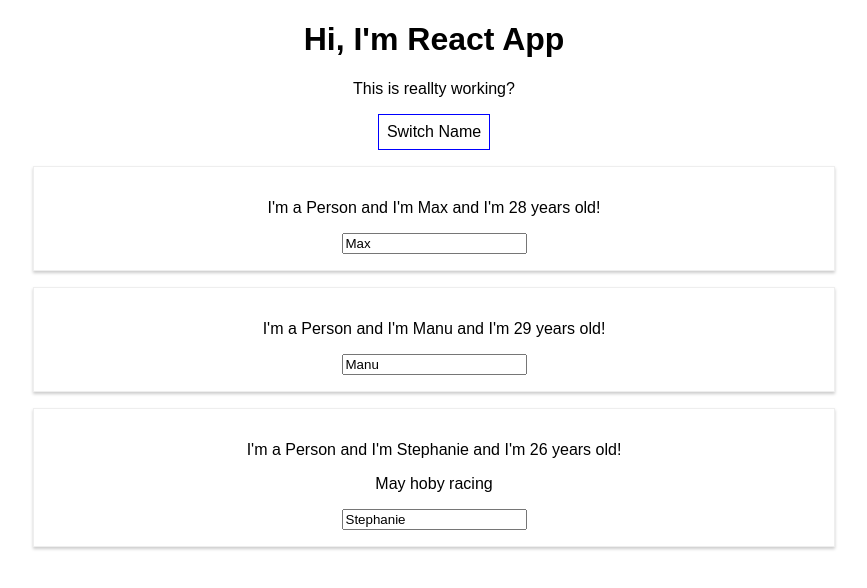
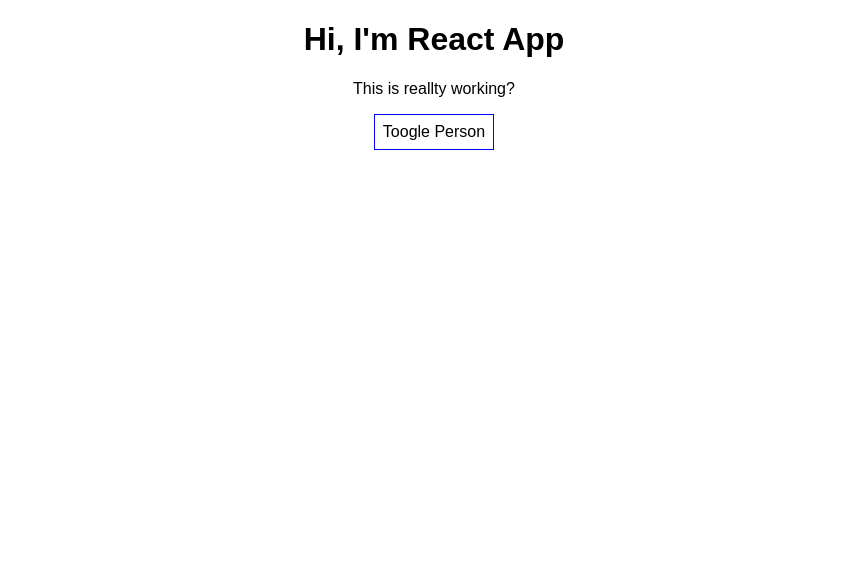
Before and after one commit to ozvaris/react_complete_guide, a React (Create React App) app: page / in a window 1280 px wide. Shown: the top 588 px of the page, without its empty margins (206-1073 px from the left). Built offline with nearby package versions, Linux system fonts and the light colour scheme.

Commit message:
When user clicik the button, persons is added to list

```diff
--- a/src/App.js
+++ b/src/App.js
@@ -9,7 +9,8 @@ class App extends Component {
       {name:'Manu', age: 29},
       {name:'Stephanie', age: 26}
     ],
-    otherState : 'some other value'
+    otherState : 'some other value',
+    showPersons:false
   }
 
   switchNameHandler = (newName) => {
@@ -30,6 +31,11 @@ class App extends Component {
       {name: 'Manu', age: 29},
       {name:event.target.value, age: 26}
     ]})
+  }
+
+  tooglePersonHandler = () =>{
+      const doesShow = this.state.showPersons;
+      this.setState({showPersons: !doesShow})
   }
   render() {
     const style ={
@@ -68,18 +74,24 @@ class App extends Component {
         {/* <button onClick={this.switchNameHandler.bind(this,'Maximillian')}>Switch Name</button> */}
         <button
           style={style}
-          onClick={() => this.switchNameHandler.bind('Maximillian!!')}>Switch Name</button>
+          onClick={this.tooglePersonHandler}>Toogle Person</button>
+          {
+            this.state.showPersons === true ?
+            <div>
               <Person
                 name={this.state.persons[0].name}
-          age={this.state.persons[0].age}/>
+                age={this.state.persons[0].age} />
               <Person
                 name={this.state.persons[1].name}
-          age={this.state.persons[1].age}/>
+                age={this.state.persons[1].age} />
               <Person
                 name={this.state.persons[2].name}
                 age={this.state.persons[2].age}
                 click={this.switchNameHandler.bind(this, 'Max!')}
                 changed={this.nameChangeHandler}>May hoby racing</Person>
+            </div> : null
+          }
+
       </div>
     );
     //return React.createElement('div', null, React.createElement('h1', {className:"App"}, 'Hi, I\'m React App'))
```
Lines whose indentation alone changed are shown as unchanged.
